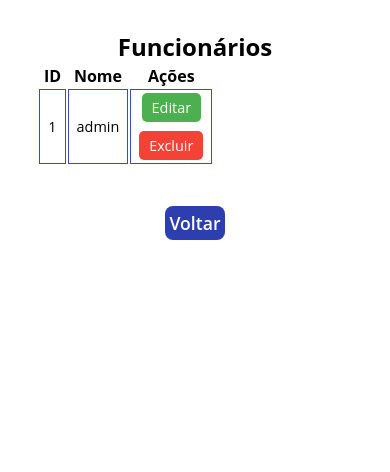
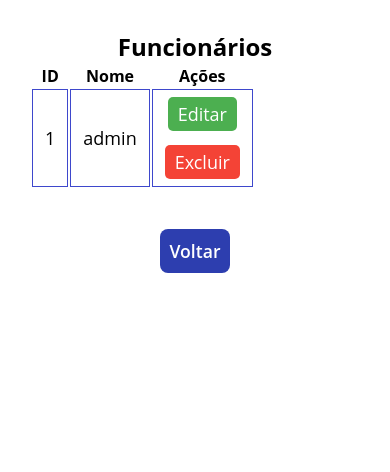
Before and after one commit to vitorbinhotti/Mockup, a PHP site: page /read.php in a window 390 px wide. Shown: the part 68-540 px from the top of the page. Run offline with PHP 8.4, Linux system fonts and the light colour scheme; data comes from the database, SQL or seed files in the repository.

Commit message:
update: arrumando estilização

```diff
--- a/entrar.css
+++ b/entrar.css
@@ -723,7 +723,7 @@
         display: block;
         width: fit-content;
         margin: 40px auto 10px auto;
-        padding: 5px;
+        padding: 10px;
         background: #2d3eaf;
         color: #fff;
         border-radius: 8px;
@@ -771,17 +771,15 @@
     }
 
     .table-usuarios {
-        border-collapse: collapse;
         width: 90%;
-        margin-left: 7%;
-        margin-right: 7%;
+        margin: 0 auto;
     }
 
     .table-usuarios td {
         border: 1px solid #3e48cc;
-        padding: 8px;
+        padding: 12px;
         text-align: center;
-        font-size: 90%;
+        font-size: 18px;
 
     }
 
```
Also changed, not shown: update.php (+15 -8 lines).
